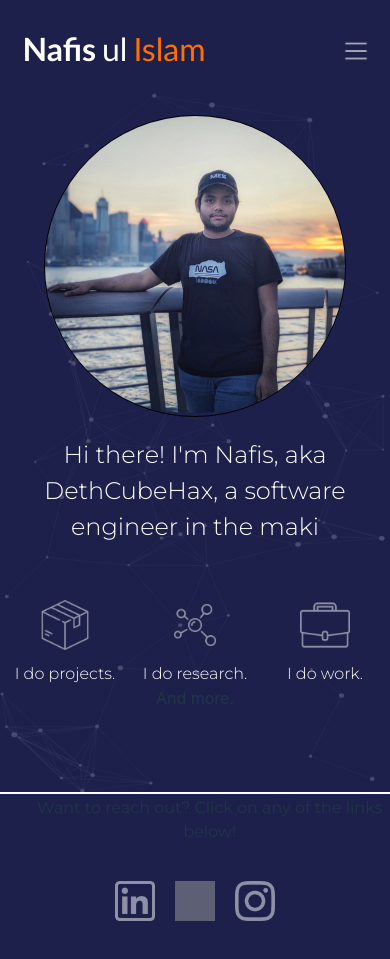
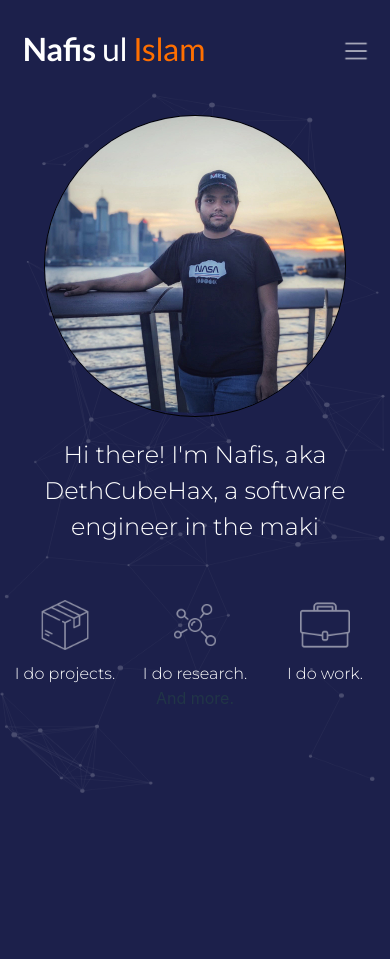
Before and after one commit to DethCubeHax/Portfolio-2.0, a React (Vite) app: page / in a window 390 px wide. Built offline with nearby package versions, Linux system fonts and the light colour scheme; grey boxes are pictures that could not be loaded; a web font is replaced by a local one.

Commit message:
Remove the links on mobile view

```diff
--- a/src/Home.jsx
+++ b/src/Home.jsx
@@ -116,9 +116,6 @@ const Home = () => {
       </div>
 
       <div className="TypewriterTextSmallLast" ref={manyMore}></div>
-      {window.innerWidth < 600 &&
-        <Links/>
-      }
       {isSidebarVisible && <Sidebar onClose={() => setShowSidebar((prevState) => !prevState)} />}
     </div>
   );
```
